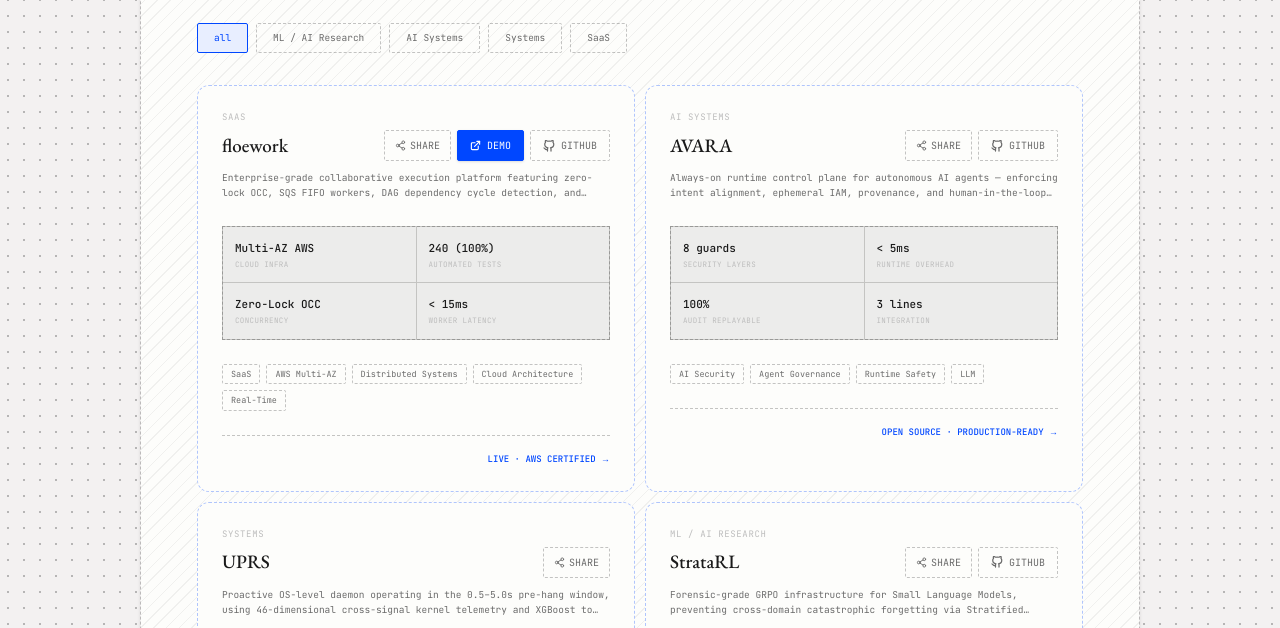
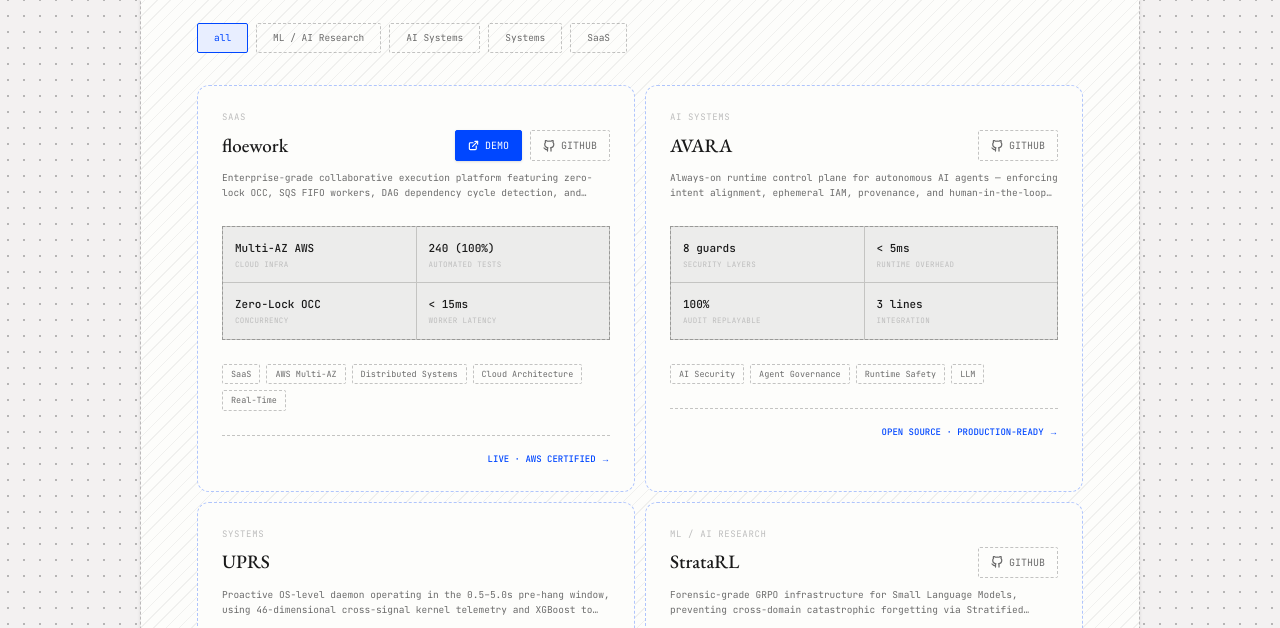
Before and after one commit to Atharva-Mendhulkar/mendhu-tech, a Next.js app: page / in a window 1280 px wide. Shown: the part 840-1468 px from the top of the page. Built offline with nearby package versions, Linux system fonts and the light colour scheme; no server answers.

Commit message:
fix(ui): remove share button from home project tiles, retain in modal chrome bar

```diff
--- a/src/components/SystemsLab.tsx
+++ b/src/components/SystemsLab.tsx
@@ -3,7 +3,6 @@
 /* REFINED VERSION - NO ANALYSIS BUTTON ON TILES */
 import React, { useState } from 'react';
 import dynamic from 'next/dynamic';
-import { Share2, Check } from 'lucide-react';
 import { projects, categories } from '@/data/projects';
 
 const GithubGraph = dynamic(() => import('@/components/GithubGraph'), { ssr: false });
@@ -15,34 +14,6 @@ interface SystemsLabProps {
 export default function SystemsLab({ onOpenModal }: SystemsLabProps) {
   const [activeFilter, setActiveFilter] = useState("all");
   const [showAll, setShowAll] = useState(false);
-  const [copiedId, setCopiedId] = useState<string | null>(null);
-
-  const handleShareProject = async (e: React.MouseEvent, slug: string) => {
-    e.stopPropagation();
-    const origin = typeof window !== 'undefined' ? window.location.origin : 'https://www.mendhu.tech';
-    const shareUrl = `${origin}/project/${slug}`;
-    try {
-      if (navigator.clipboard && navigator.clipboard.writeText) {
-        await navigator.clipboard.writeText(shareUrl);
-      } else {
-        const textArea = document.createElement("textarea");
-        textArea.value = shareUrl;
-        document.body.appendChild(textArea);
-        textArea.select();
-        document.execCommand("copy");
-        document.body.removeChild(textArea);
-      }
-      setCopiedId(slug);
-      setTimeout(() => setCopiedId(null), 2000);
-      window.dispatchEvent(
-        new CustomEvent("show-toast", {
-          detail: { message: `Link copied: /project/${slug}` }
-        })
-      );
-    } catch (err) {
-      console.error("Failed to copy link:", err);
-    }
-  };
 
   const filteredProjects = activeFilter === "all"
     ? projects
@@ -95,24 +66,7 @@ export default function SystemsLab({ onOpenModal }: SystemsLabProps) {
               <h3 className="font-serif text-[19px] font-medium text-ink flex-1">
                 {project.title}
               </h3>
-              <div className="flex items-center gap-1.5 shrink-0">
-                <button
-                  onClick={(e) => handleShareProject(e, project.slug)}
-                  title={`Share ${project.title}`}
-                  aria-label={`Copy link for ${project.title}`}
-                  className={`font-mono text-[10px] px-2.5 py-1.5 rounded-[2px] transition-all flex items-center gap-1 cursor-pointer border ${
-                    copiedId === project.slug
-                      ? "bg-green-500/10 text-green-600 border-green-500/40 border-solid"
-                      : "text-ink-muted hover:text-accent border-dashed border-border-strong hover:bg-accent-light hover:border-solid hover:border-accent"
-                  }`}
-                >
-                  {copiedId === project.slug ? (
-                    <Check size={11} className="text-green-600" />
-                  ) : (
-                    <Share2 size={11} />
-                  )}
-                  <span>{copiedId === project.slug ? "COPIED" : "SHARE"}</span>
-                </button>
+              <div className="flex items-center gap-2 shrink-0">
                 {project.links.demo && (
                   <a
                     href={project.links.demo}
```
Also changed, not shown: src/app/project/[slug]/page.tsx (line endings or trailing spaces), src/components/ProjectEntryClient.tsx (line endings or trailing spaces), 1 other file (tests, documents, lock files or other folders).
